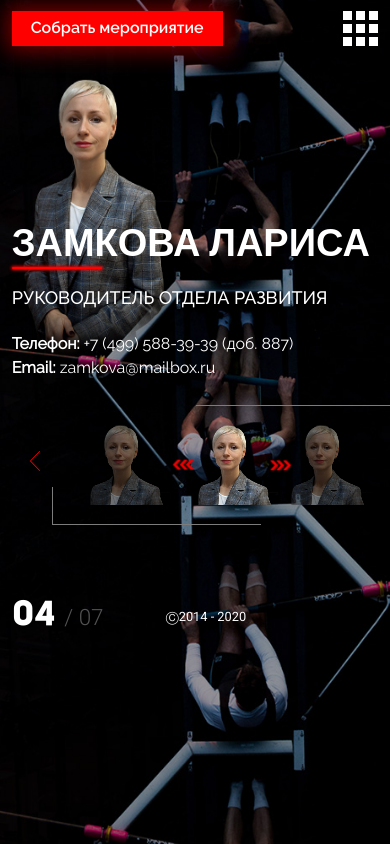
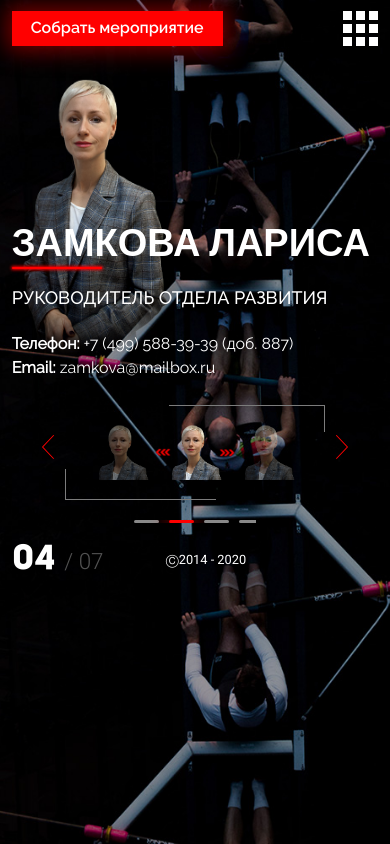
Before and after one commit to NinaninS/systemicenew, a PHP site: page /team.php in a window 390 px wide. Run offline with PHP 8.4, Linux system fonts and the light colour scheme; some libraries are stand-ins or nearby versions; some web fonts are replaced.

Commit message:
Revert "Merge branch 'ninanin'"
This reverts commit adeb9b27573572ab4d7596e2a26f191b4fb8e367, reversing
changes made to d003a886b66d55ccc0b92c582819777907c8d6d6.

```diff
--- a/css/style.css
+++ b/css/style.css
@@ -242,7 +242,11 @@
     position: relative;
     width: 370px;
     margin: 0 auto;
-    padding: 0 54px 20px;
+    padding: 0 65px 20px;
+    text-align: center;
+}
+
+.centered-block {
     text-align: center;
 }
 
@@ -659,7 +663,7 @@
 
 .item-dots {
     position: relative;
-    margin: 20px auto;
+    padding: 13px 0;
     width: 122px;
     height: 3px;
     overflow: hidden;
@@ -694,6 +698,10 @@
     color: pointer;
 }
 
+.tr-bottom:last-child{
+    margin-right: 0;
+}
+
 .tr-active {
 
     background-color: #ff0000;
@@ -2822,6 +2832,38 @@
     .sl-wrapper {
         position: relative;
     }
+    .portfolio .bl-preview {
+        position: relative;
+        margin: 30px auto;
+        padding: 0;
+    }
+    .portfolio .arrow-left {
+        top: 0;
+        width: 24px;
+        height: 24px;
+    }
+    .portfolio .arrow-right {
+        top: 0;
+        width: 24px;
+        height: 24px;
+    }
+
+    .portfolio .item-dots {
+        padding: 11px 0;
+        margin: 30px auto;
+    }
+    .portfolio .tr-bottom {
+        width: 20px;
+    }
+
+    .team .preview-container {
+        width: 370px;
+        margin: 0 auto;
+    }
+    .team .item-dots {
+        padding: 0;
+        margin: 20px auto;
+    }
 }
 
 @media screen and (max-width: 630px) {
@@ -2841,6 +2883,131 @@
     .bl-l, .bl-r {display: none;}
 
     .main { margin: 0 auto; width: 90%; }
+
+
+    .team .bl-preview {
+        width: 270px;
+    }
+    .team .preview-container {
+        width: 270px;
+    }
+
+    .team .sl-teammate {
+        width: 63px;
+    }
+    .team .sl-teammate {
+        margin: 0 10px 0 0;
+    }
+
+    .team .sl-wrapper-shadow {
+        overflow: hidden;
+        height: auto;
+    }
+    .team .dop-arrow-left {
+        width: 16px;
+        left: 85px;
+    }
+    .team .dop-arrow-right {
+        width: 16px;
+        right: 85px;
+    }
+
+    .team .preview-container {
+        height: auto;
+    }
+}
+
+@media screen and (max-width: 480px) {
+
+    .wrapper {
+
+        height: inherit;
+        background-position: right;
+        min-height: 100vh;
+    }
+
+    .bl-l, .bl-r { display: none; }
+
+    .main { width: 100%; padding: 0 3%; box-sizing: border-box;}
+
+    .content-box {
+
+        flex-direction: column;
+        padding: 0;
+        margin: 0;
+    }
+
+    .contact-info .h1 {
+
+        font-size: 30px;
+    }
+
+    .contact-info, .contact-map {
+
+        width: 100%;
+    }
+
+    .header {
+
+        padding: 0;
+    }
+
+    .header .tel-btn {
+        display: none;
+    }
+
+    .contact-form {
+
+        margin-top: 20px;
+    }
+
+    .p-contact {
+
+        display: inline-block;
+        margin: 10px 0 0 0;
+    }
+
+    .contact-map {
+
+        margin-top: 30px;
+    }
+
+    #map-block {
+        padding: 14px;
+        min-height: 240px;
+    }
+
+    .video-box, .main-description, .agency-map {
+
+        width: 100%;
+    }
+
+    .video-box .h2, .video-box .p-title { display: none; }
+
+    .h1 {
+        font-size: 32px;
+        margin:32px 0 15px 0;
+        font-weight: 400;
+        letter-spacing: 1px;
+    }
+
+    .bl-desc {
+        margin-top: 15px;
+        font-size: 16px;
+        line-height: 1.2;
+    }
+
+    .video-container {
+
+        max-height: 252px;
+        height: 30vh;
+    }
+
+    .video {
+        margin-top: 60px;
+        height: auto;
+    }
+
 
     .header { display: none; }
 
@@ -3419,7 +3574,8 @@
     }
 
     .tr-bottom {
-        margin-top: 30px;
+        width: 25px;
+        margin-top: 0;
         border-radius: 1.5px;
     }
 
@@ -3899,15 +4061,41 @@
     }
     .arrow-left {
         left: 3%;
-        width: 20px;
-        height: 20px;
+        width: 24px;
+        height: 24px;
     }
     .arrow-right {
         right: 3%;
-        width: 20px;
-        height: 20px;
+        width: 24px;
+        height: 24px;
     }
     /* Нижний переключатель слайдов, конец */
+
+    .team .preview-container {
+        width: 260px;
+    }
+    .team .dop-arrow-left {
+        width: 16px;
+        left: 90px;
+    }
+
+    .team .dop-arrow-right {
+        width: 16px;
+        right: 90px;
+    }
+    .sl-wrapper .sl-teammate:nth-child(2) {
+        margin-right: 10px;
+    }
+    .team .bl-preview {
+        width: 260px;
+        padding: 0 20px;
+    }
+    .team .arrow-left {
+        left: -3%;
+    }
+    .team .arrow-right {
+        right: -3%;
+    }
 }
 
 @media screen and (max-width: 400px) {
--- a/js/script.js
+++ b/js/script.js
@@ -38,7 +38,6 @@
         if (cur_url == link) {
             $(this).find('a').addClass('menu-active');
         }
-
     });
 
 	$('.bl-other').on('click', function(){
@@ -50,12 +49,10 @@
 
 	// JS страницы Собрать свое мероприятие
 
-
 	if ($("#EventPage").val() == 1) {
 
 		document.getElementsByClassName('btn')[0].style.display = "none";
 		document.getElementsByClassName('event-progress-stripe')[0].style.display = "block";
-
 
 		let slides = document.getElementsByClassName('progress-box'),
 			progressWidth = parseInt(document.getElementsByClassName('event-progress-stripe')[0].clientWidth),
@@ -72,10 +69,7 @@
 				stopProgress = 500;
 				setTimeout(function() {stopProgress = 0}, 500);
 		});
-
 	}
-
-
 });
 
 $(function(){
```
Also changed, not shown: other parts of css/style.css (+35 -39 lines), js/content-carousel.js (+4 -4 lines), portfolio.php (+6 -8 lines), service.php (+6 -8 lines).
